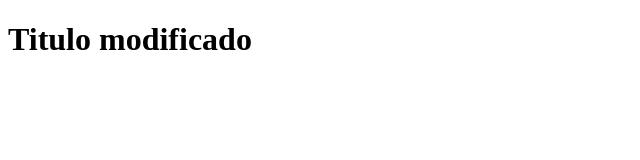
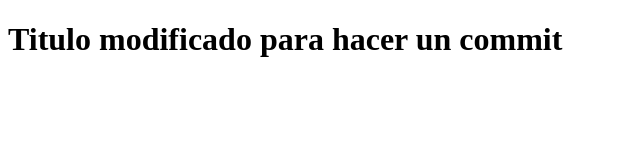
Before and after one commit to lgarcino/hello-world-git, a plain HTML site: page index.html in a window 1280 px wide. Shown: the whole page, without its empty margins (0-640 px from the left). Drawn offline with Linux system fonts and the light colour scheme.

Commit message:
Titulo modificado para probar commit

```diff
--- a/index.html
+++ b/index.html
@@ -6,6 +6,6 @@
     <title>Document</title>
 </head>
 <body>
-    <h1>Titulo modificado</h1>
+    <h1>Titulo modificado para hacer un commit</h1>
 </body>
 </html>
```
